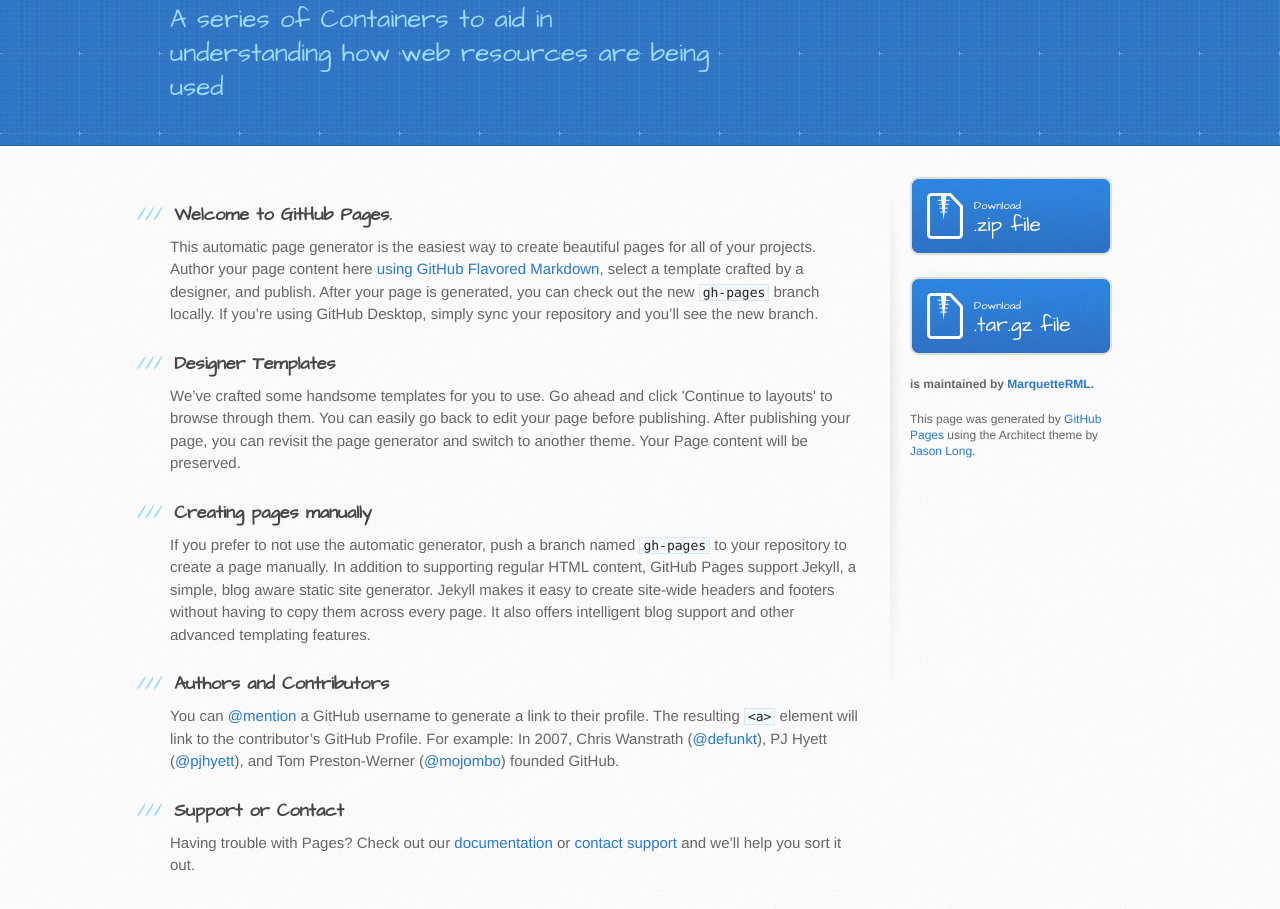
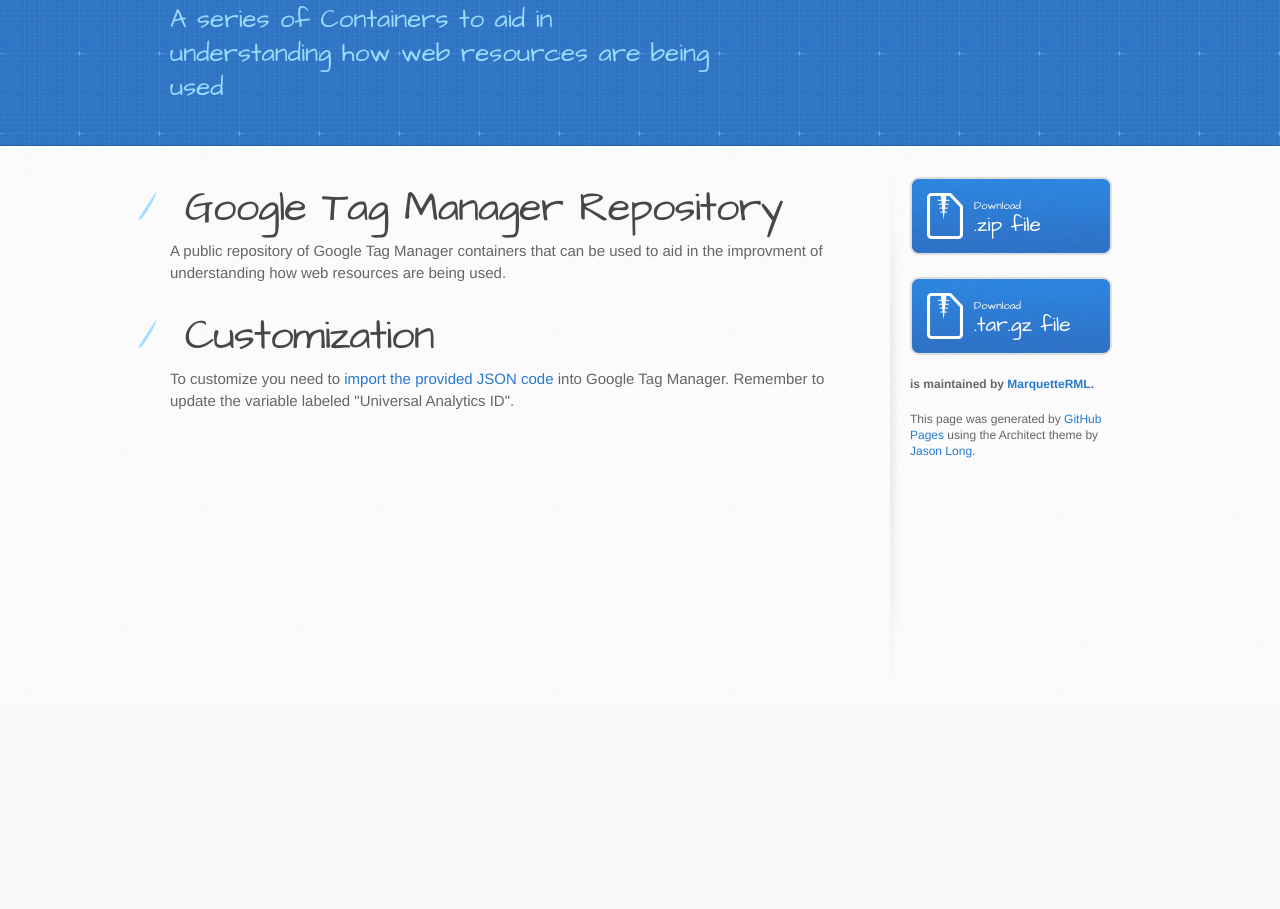
Before and after one commit to MarquetteRML/tag-manager, a plain HTML site: page index.html in a window 1280 px wide. Shown: the part 267-1176 px from the top of the page. After the commit the page ends 970 px from the top, so only its background shows below. Drawn offline with Linux system fonts and the light colour scheme.

```diff
--- a/index.html
+++ b/index.html
@@ -28,30 +28,15 @@
     <div id="content-wrapper">
       <div class="inner clearfix">
         <section id="main-content">
-          <h3>
-<a id="welcome-to-github-pages" class="anchor" href="#welcome-to-github-pages" aria-hidden="true"><span class="octicon octicon-link"></span></a>Welcome to GitHub Pages.</h3>
+          <h1>
+<a id="google-tag-manager-repository" class="anchor" href="#google-tag-manager-repository" aria-hidden="true"><span class="octicon octicon-link"></span></a>Google Tag Manager Repository</h1>
 
-<p>This automatic page generator is the easiest way to create beautiful pages for all of your projects. Author your page content here <a href="https://guides.github.com/features/mastering-markdown/">using GitHub Flavored Markdown</a>, select a template crafted by a designer, and publish. After your page is generated, you can check out the new <code>gh-pages</code> branch locally. If you’re using GitHub Desktop, simply sync your repository and you’ll see the new branch.</p>
+<p>A public repository of Google Tag Manager containers that can be used to aid in the improvment of understanding how web resources are being used. </p>
 
-<h3>
-<a id="designer-templates" class="anchor" href="#designer-templates" aria-hidden="true"><span class="octicon octicon-link"></span></a>Designer Templates</h3>
+<h1>
+<a id="customization" class="anchor" href="#customization" aria-hidden="true"><span class="octicon octicon-link"></span></a>Customization</h1>
 
-<p>We’ve crafted some handsome templates for you to use. Go ahead and click 'Continue to layouts' to browse through them. You can easily go back to edit your page before publishing. After publishing your page, you can revisit the page generator and switch to another theme. Your Page content will be preserved.</p>
-
-<h3>
-<a id="creating-pages-manually" class="anchor" href="#creating-pages-manually" aria-hidden="true"><span class="octicon octicon-link"></span></a>Creating pages manually</h3>
-
-<p>If you prefer to not use the automatic generator, push a branch named <code>gh-pages</code> to your repository to create a page manually. In addition to supporting regular HTML content, GitHub Pages support Jekyll, a simple, blog aware static site generator. Jekyll makes it easy to create site-wide headers and footers without having to copy them across every page. It also offers intelligent blog support and other advanced templating features.</p>
-
-<h3>
-<a id="authors-and-contributors" class="anchor" href="#authors-and-contributors" aria-hidden="true"><span class="octicon octicon-link"></span></a>Authors and Contributors</h3>
-
-<p>You can <a href="https://github.com/blog/821" class="user-mention">@mention</a> a GitHub username to generate a link to their profile. The resulting <code>&lt;a&gt;</code> element will link to the contributor’s GitHub Profile. For example: In 2007, Chris Wanstrath (<a href="https://github.com/defunkt" class="user-mention">@defunkt</a>), PJ Hyett (<a href="https://github.com/pjhyett" class="user-mention">@pjhyett</a>), and Tom Preston-Werner (<a href="https://github.com/mojombo" class="user-mention">@mojombo</a>) founded GitHub.</p>
-
-<h3>
-<a id="support-or-contact" class="anchor" href="#support-or-contact" aria-hidden="true"><span class="octicon octicon-link"></span></a>Support or Contact</h3>
-
-<p>Having trouble with Pages? Check out our <a href="https://help.github.com/pages">documentation</a> or <a href="https://github.com/contact">contact support</a> and we’ll help you sort it out.</p>
+<p>To customize you need to <a href="https://support.google.com/tagmanager/answer/6106997?hl=en">import the provided JSON code</a> into Google Tag Manager. Remember to update the variable labeled "Universal Analytics ID". </p>
         </section>
 
         <aside id="sidebar">
```
Also changed, not shown: params.json (+1 -1 lines).
